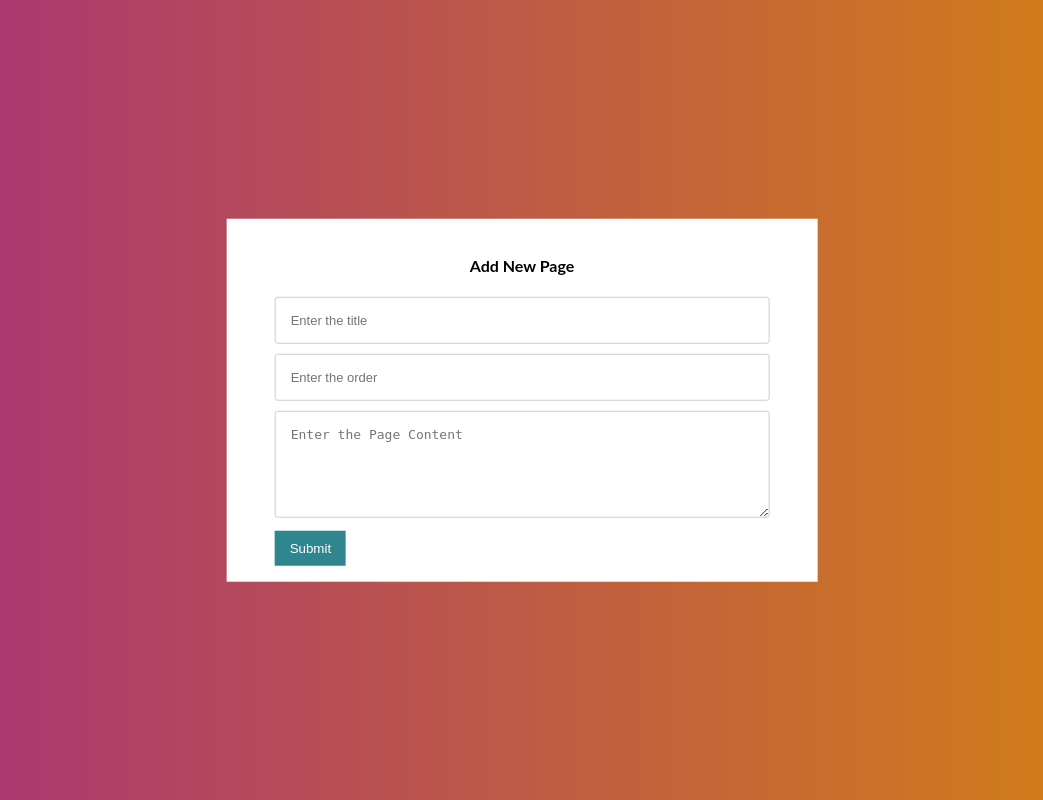
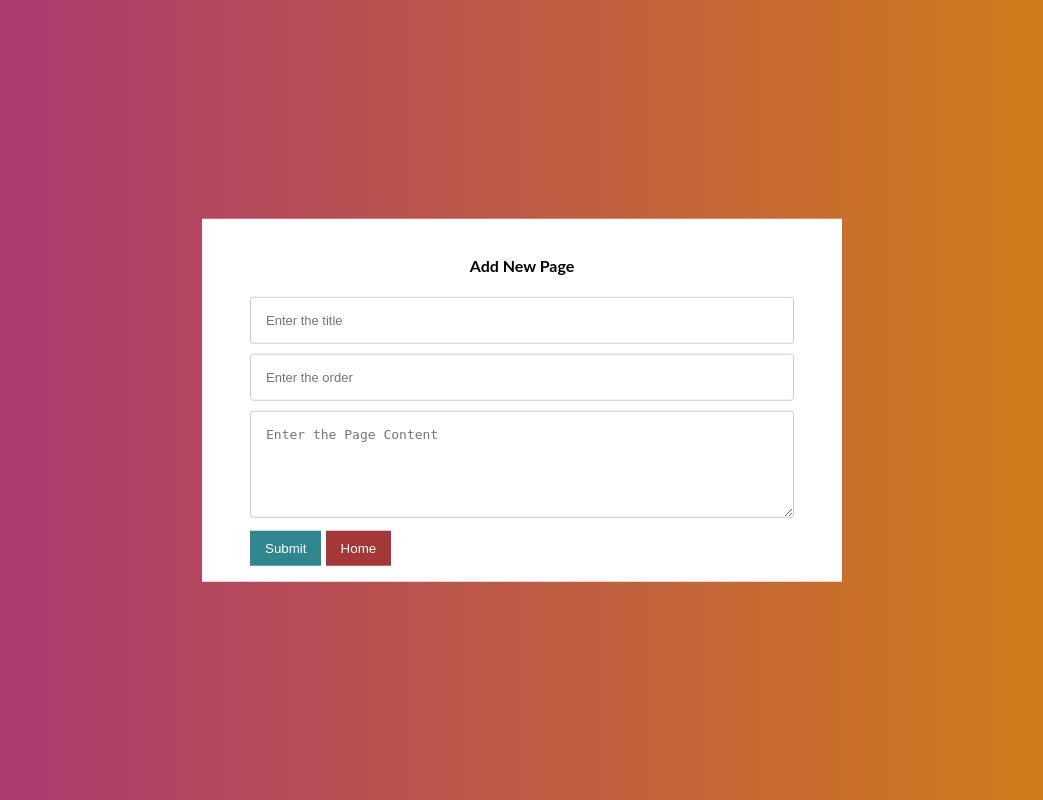
Before and after one commit to Karthik-0/pages_app, a Django app: page /add/ in a window 1280 px wide. Shown: the whole page, without its empty margins (118-1161 px from the left). Run offline with Django 3.2, Linux system fonts and the light colour scheme.

Commit message:
Add Home Button in form

```diff
--- a/pagesapp/templates/add.html
+++ b/pagesapp/templates/add.html
@@ -39,11 +39,20 @@ input, textarea {
 .text-center{
     text-align:center;
 }
-button{
+button,.button{
     background: #2F868E;
     color:#fff;
     padding :10px 15px;
     border:none;
+}
+a.button{
+    background : #A43737;
+    font: 400 13.3333px Arial;
+    text-decoration: none;
+
+}
+a.button:hover{
+    text-decoration: none;
 }
 
 </style>
@@ -59,6 +68,7 @@ Add New Page
         <input type="number" placeholder="Enter the order" name="ordering">
         <textarea name="content"  placeholder="Enter the Page Content" id="" rows="5"></textarea>
         <button type="submit">Submit</button>
+        <a class="button" href="{% url 'index' %}">Home</a>
     </form>
 </div>
 </body>
```
